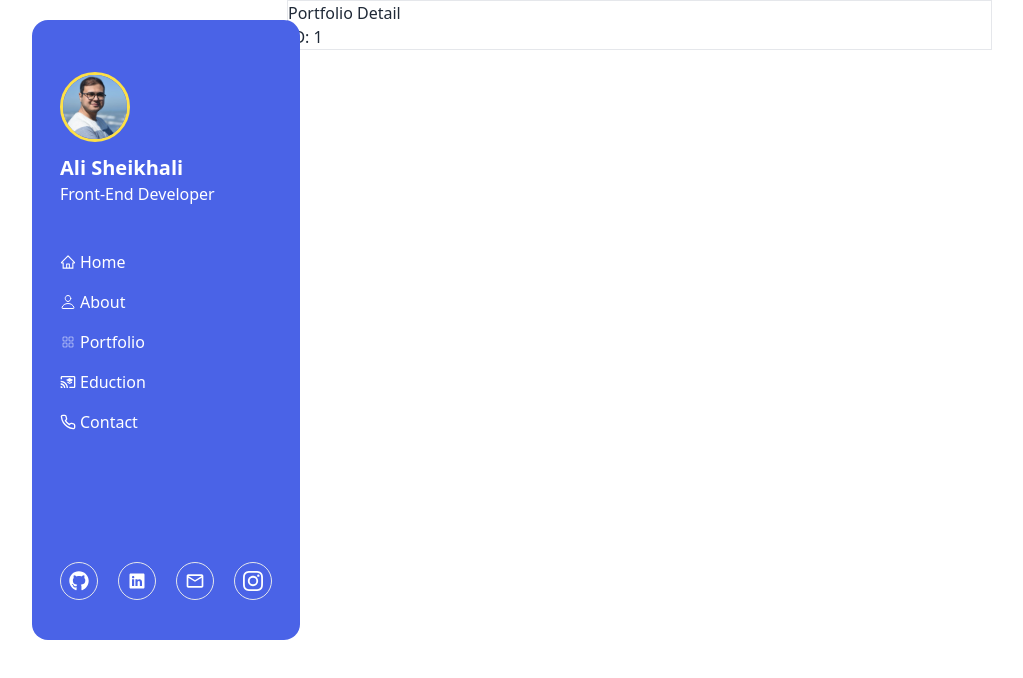
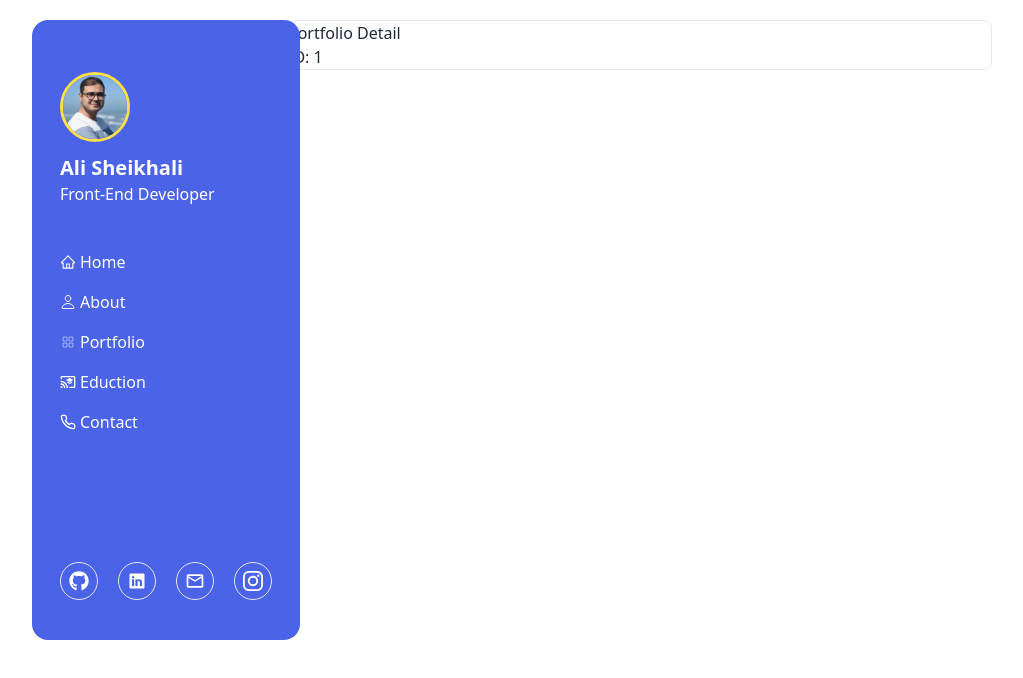
Before and after one commit to ali-sheikhali/portfolio, a React (Create React App) app: page /portfolio/1 in a window 1280 px wide. Shown: the top 678 px of the page, without its empty margins (128-1151 px from the left). Built offline with nearby package versions, Linux system fonts and the light colour scheme.

Commit message:
add file

```diff
--- a/src/components/AboutMe.js
+++ b/src/components/AboutMe.js
@@ -57,8 +57,8 @@ function AboutMe({ aboutRef }) {
           logo={<IoCloudDownloadOutline />}
           style={{ backgroundColor: "#EF4444" }}
         >
-          <a href="/media/cv.pdf" download>
-            hello
+          <a href="../media/cv.pdf" download aria-label="Download CV">
+            Download CV
           </a>
         </Buttons>
         <Buttons
--- a/src/components/PortfolioDetail.js
+++ b/src/components/PortfolioDetail.js
@@ -23,7 +23,7 @@ function PortfolioDetail() {
             <WideScreenNavBar />
           </Link>
         </div>
-        <div className="w-9/12 border">
+        <div className="w-9/12 border my-5 rounded-lg">
           <h2>Portfolio Detail</h2>
           <p>ID: {id}</p>
         </div>
```
